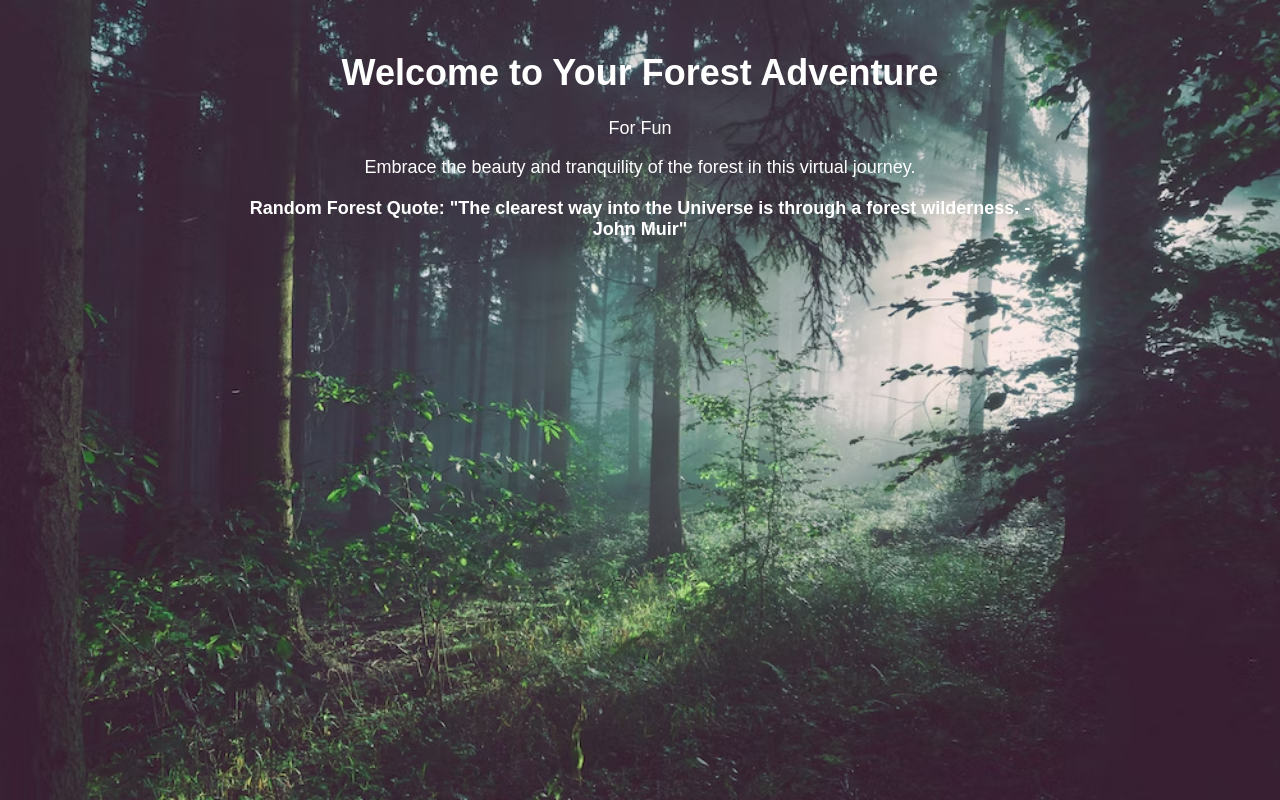
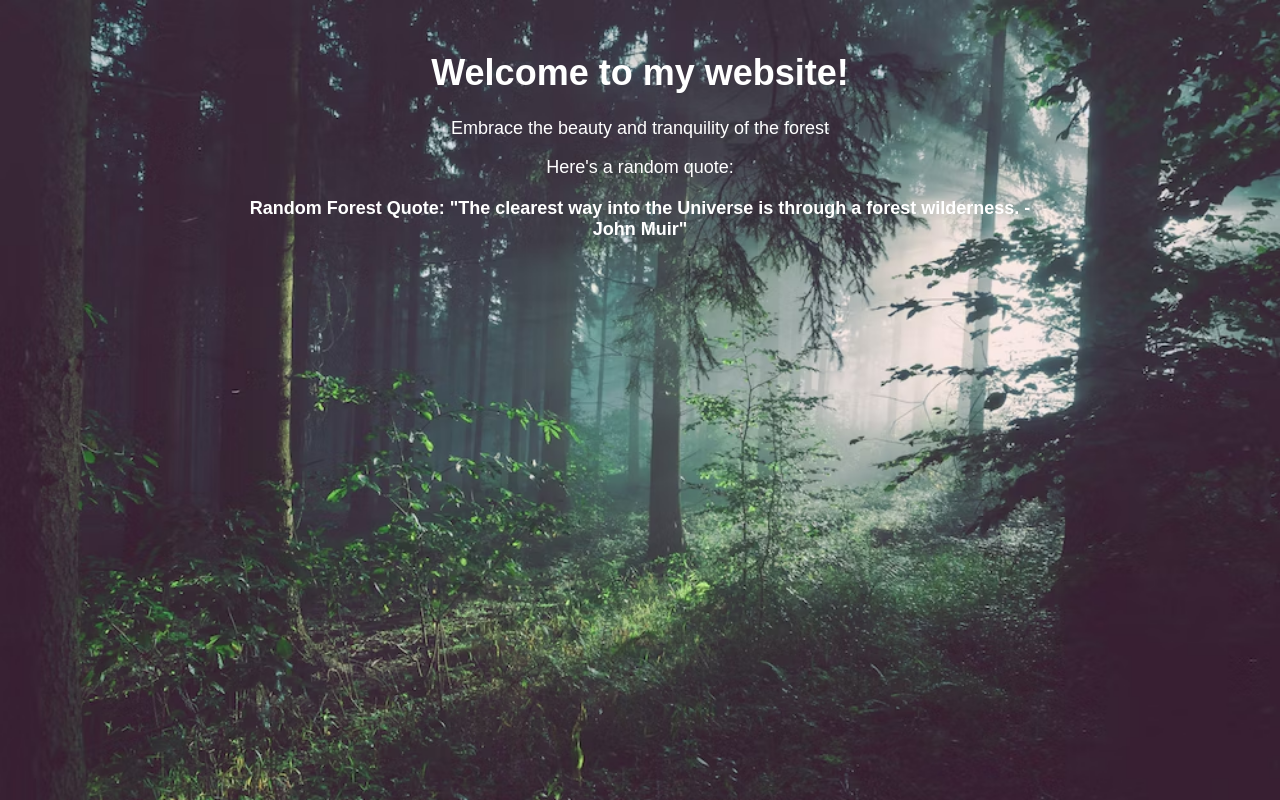
Before and after one commit to jamesmd63/website, a plain HTML site: page index.html in a window 1280 px wide. Drawn offline with Linux system fonts and the light colour scheme.

Commit message:
Update index.html

```diff
--- a/index.html
+++ b/index.html
@@ -36,9 +36,9 @@
 </head>
 <body>
     <div class="container">
-        <h1>Welcome to Your Forest Adventure</h1>
-        <p>For Fun</p>
-        <p>Embrace the beauty and tranquility of the forest in this virtual journey.</p>
+        <h1>Welcome to my website!</h1>
+        <p>Embrace the beauty and tranquility of the forest</p>
+        <p>Here's a random quote:</p>
 
         <div id="random-element">
             <p id="random-text">Random Forest Quote: Loading...</p>
```
